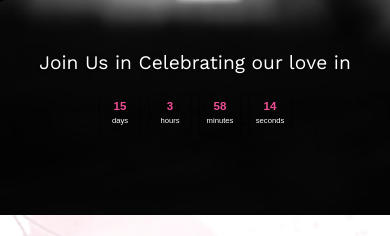
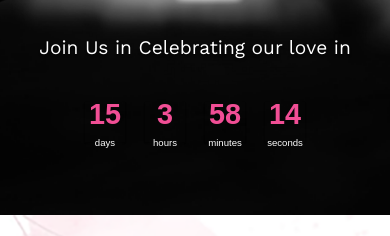
Before and after one commit to thetechyuga/ReddyWeddingInvitation, a plain HTML site: page index.html in a window 390 px wide. Shown: the part 376-612 px from the top of the page. Drawn offline with nearby package versions, Linux system fonts and the light colour scheme; some packages are replaced by stand-ins of ours; a script that the page names is missing.

Commit message:
Add files via upload

```diff
--- a/countdown/simplyCountdown.theme.default.css
+++ b/countdown/simplyCountdown.theme.default.css
@@ -8,13 +8,12 @@
 .simply-countdown > .simply-section {
   width: 50px;
   height: 50px;
-  padding: 40px;
+  padding: 20px; /* Base padding */
   display: flex;
   align-items: center;
   justify-content: center;
   float: left;
   margin: 10px;
-  /* border-radius: 50%; */
 }
 .simply-countdown > .simply-section .simply-amount,
 .simply-countdown > .simply-section .simply-word {
@@ -31,25 +30,32 @@
 
 /* Mobile phones */
 @media (max-width: 576px) {
+
+  .simply-countdown{
+    margin-top: 3rem;
+  }
   .simply-countdown > .simply-section {
-    width: 40px; /* Reduce size */
-    height: 40px;
-    padding: 20px; /* Reduce padding */
-    margin: 5px; /* Reduce margin */
+    width: 50px; /* Ensure enough width */
+    height: 50px; /* Ensure enough height */
+    padding: 15px; /* Moderate padding */
+    margin: 5px;
     box-shadow: 0 1px 2px rgba(0, 0, 0, 0.1), 0 1px 1px rgba(0, 0, 0, 0.2); /* Subtle shadow */
   }
 
   .simply-countdown > .simply-section .simply-amount {
-    font-size: 1.2rem; /* Reduce font size */
+    font-size: 3rem; /* Reduce font size further */
   }
 
   .simply-countdown > .simply-section .simply-word {
-    font-size: 0.8rem; /* Adjust word font size */
+    font-size: 1rem; /* Reduce word font size */
   }
 }
 
 /* Large mobile devices (medium screens) */
 @media (max-width: 768px) {
+  .simply-countdown{
+    margin-top: 3rem;
+  }
   .simply-countdown > .simply-section {
     width: 45px; /* Slightly smaller for medium screens */
     height: 45px;
@@ -58,28 +64,31 @@
   }
 
   .simply-countdown > .simply-section .simply-amount {
-    font-size: 1.4rem; /* Adjust font size */
+    font-size: 3rem; /* Reduce font size further */
   }
 
   .simply-countdown > .simply-section .simply-word {
-    font-size: 1rem; /* Adjust word font size */
+    font-size: 1rem; /* Reduce word font size */
   }
 }
 
 /* Small mobile devices (small screens) */
 @media (max-width: 576px) {
+  .simply-countdown{
+    margin-top: 3rem;
+  }
   .simply-countdown > .simply-section {
-    width: 25px; /* Further reduce size */
-    height: 25px;
-    padding: 20px; /* Further reduce padding */
-    margin: 5px;
+    width: 40px; /* Further reduce size */
+    height: 40px;
+    padding: 10px; /* Further reduce padding */
+    margin: 10px;
   }
 
   .simply-countdown > .simply-section .simply-amount {
-    font-size: 1.2rem; /* Reduce font size further */
+    font-size: 3rem; /* Reduce font size further */
   }
 
   .simply-countdown > .simply-section .simply-word {
-    font-size: 0.8rem; /* Reduce word font size */
+    font-size: 1rem; /* Reduce word font size */
   }
 }
```
